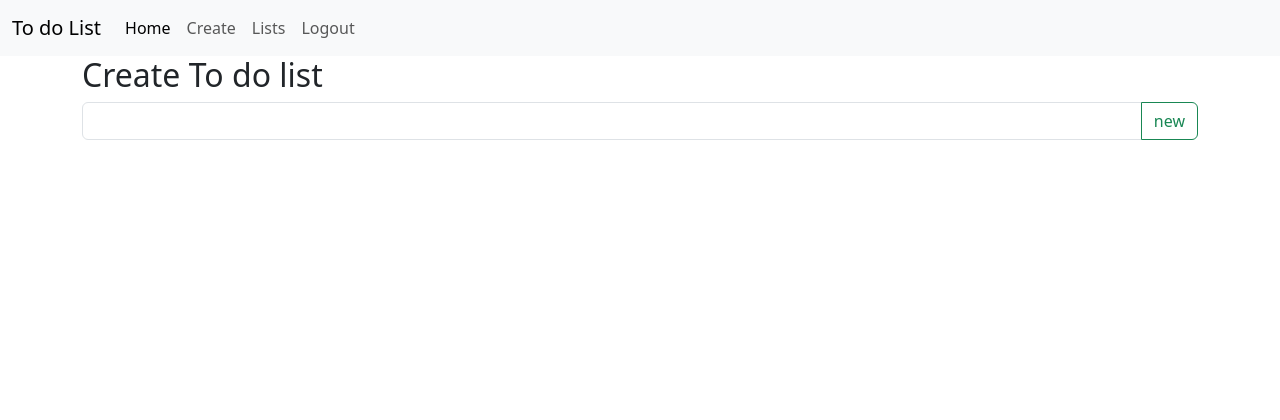
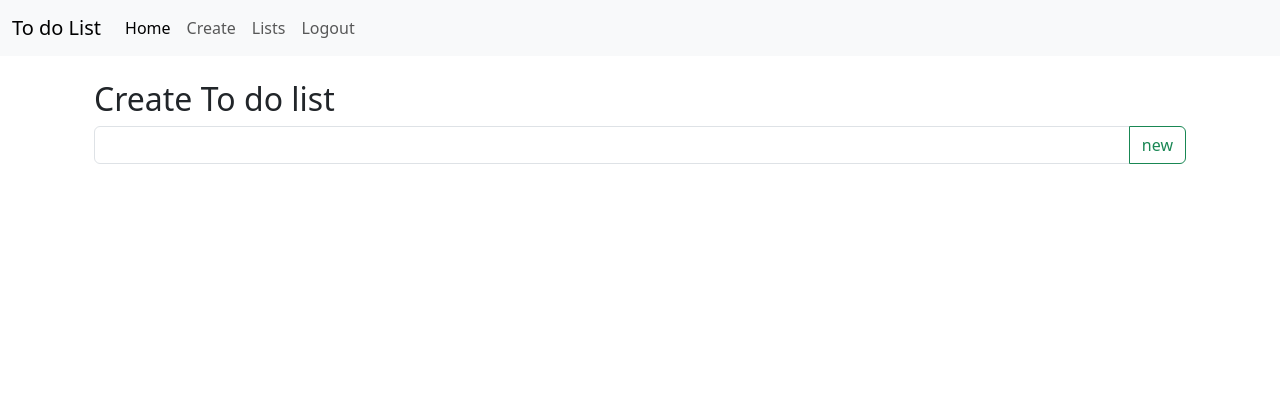
Before and after one commit to victoria-parker/todolist, a Django app: page /create/ in a window 1280 px wide. Shown: the top 420 px of the page. Run offline with Django 4.2, Linux system fonts and the light colour scheme; a user stored in the database is signed in; some libraries are stand-ins or nearby versions.

Commit message:
readme added and base padding corrected

```diff
--- a/main/templates/main/base.html
+++ b/main/templates/main/base.html
@@ -35,7 +35,7 @@
             </div>
         </div>
     </nav>
-    <div id="content" class="container">
+    <div id="content" class="container p-4">
         {% block content %}{% endblock %}
     </div>
         {% else %}
```
Also changed, not shown: README.md, todolist.png (added).
